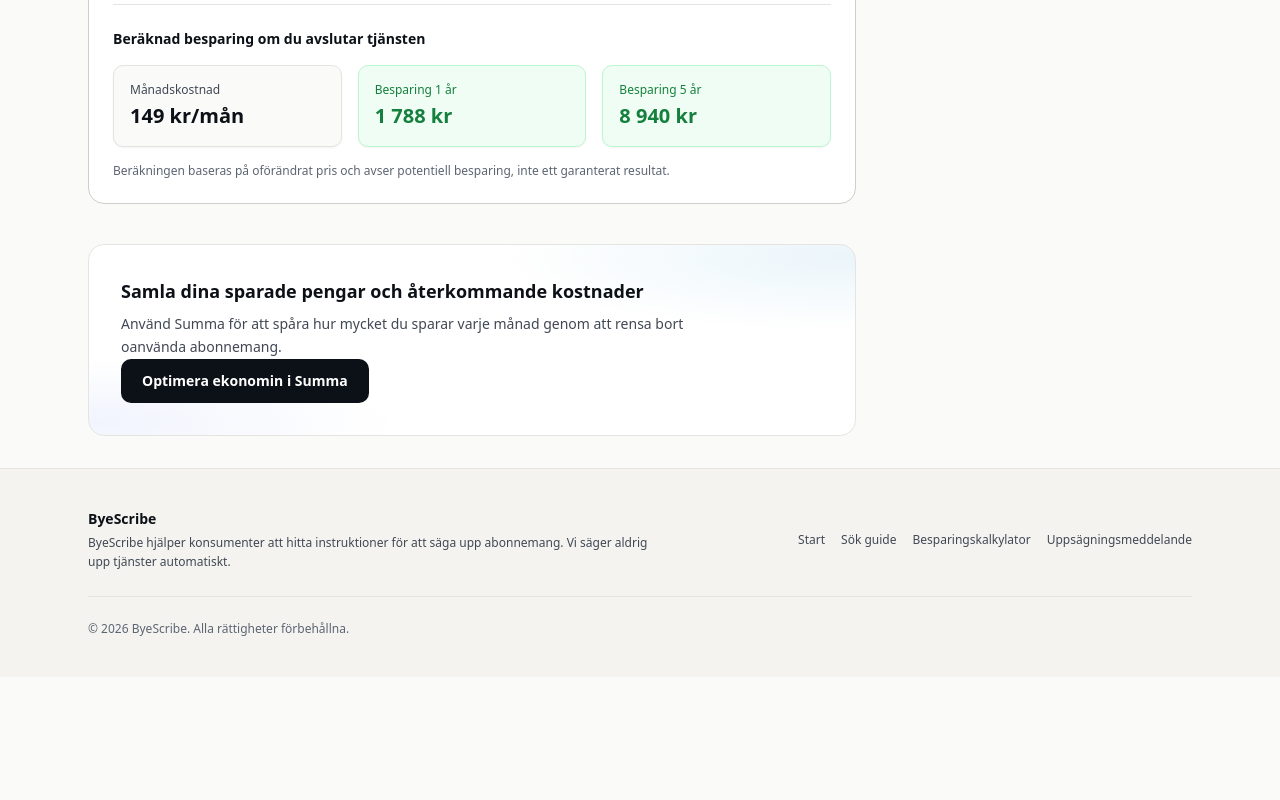
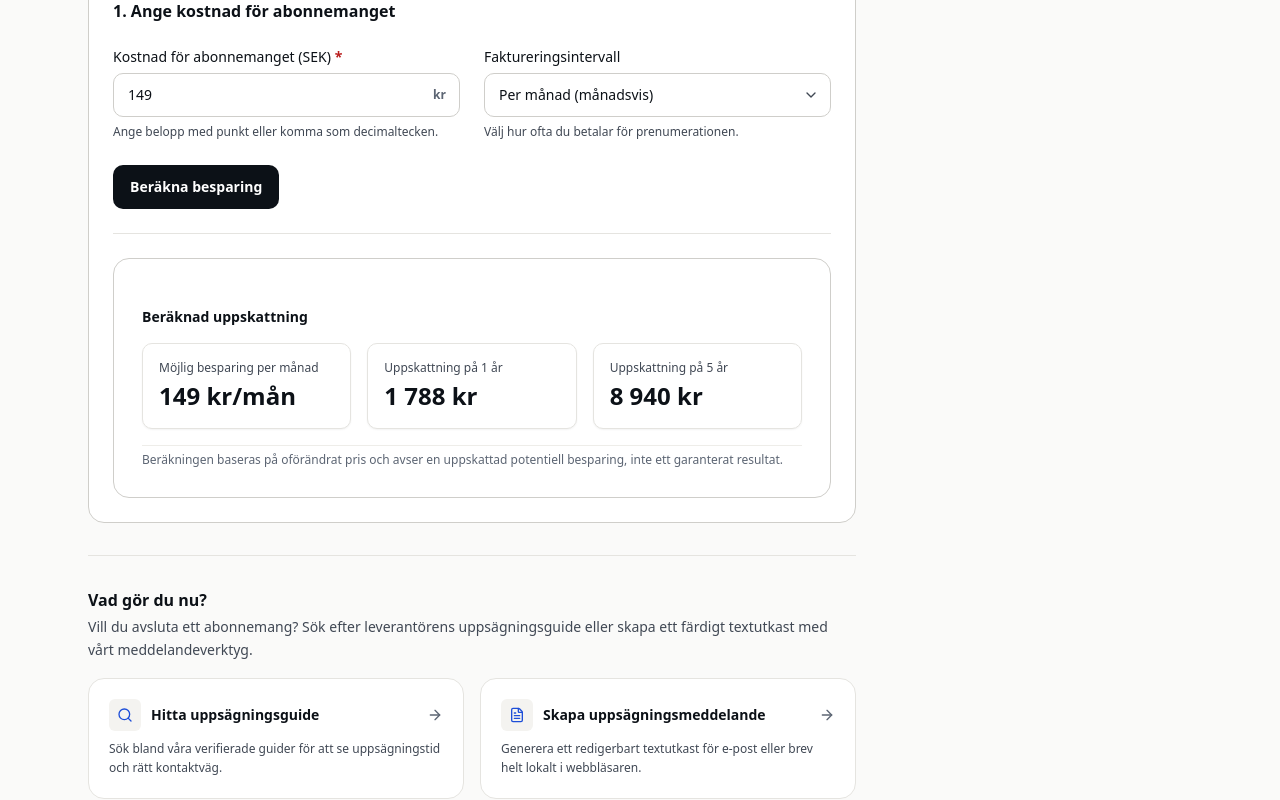
Before and after one commit to adrianspata/bye-scribe-web, a Next.js app: page /sv/verktyg/besparingskalkylator in a window 1280 px wide. Shown: the part 380-1180 px from the top of the page. Before the commit the page ends 1057 px from the top, so only its background shows below. Built offline with nearby package versions, Linux system fonts and the light colour scheme; no server answers.

Commit message:
feat(calculator): implement SavingsResult and SavingsCalculator with integer öre math

```diff
--- a/src/features/savings-calculator/components/savings-calculator.tsx
+++ b/src/features/savings-calculator/components/savings-calculator.tsx
@@ -1,44 +1,85 @@
 'use client';
 
 import React, { useState } from 'react';
-import { parseSEKToMinor, calculateSavings, formatMoneySEK } from '@/lib/money';
+import { parseSEKToMinor, calculateSavings } from '@/lib/money';
 import { FieldLabel, FieldHint } from '@/components/ui/field';
 import { Input } from '@/components/ui/input';
 import { Select } from '@/components/ui/select';
 import { Card } from '@/components/ui/card';
+import { Button } from '@/components/ui/button';
+import { InlineNotice } from '@/components/ui/inline-notice';
+import { SavingsResult } from './savings-result';
+import { Link } from '@/i18n/navigation';
+import { ArrowRight, FileText, Search } from 'lucide-react';
 
 export function SavingsCalculator() {
   const [costInput, setCostInput] = useState('149');
   const [interval, setInterval] = useState<'month' | 'year'>('month');
 
   const amountMinor = parseSEKToMinor(costInput);
+  const isInputEmpty = costInput.trim() === '';
+  const isInvalid = !isInputEmpty && amountMinor === null;
   const isValid = amountMinor !== null && amountMinor > 0;
+
   const projection = isValid
     ? calculateSavings(amountMinor, interval)
     : { monthlyMinor: 0, yearlyMinor: 0, fiveYearMinor: 0 };
 
+  const handleSubmit = (e: React.FormEvent) => {
+    e.preventDefault();
+    // Local calculation happens purely in React state during render
+  };
+
   return (
     <div className="flex flex-col gap-8">
-      <Card variant="raised" className="flex flex-col gap-6">
+      {/* Transparent Calculation Boundary Notice */}
+      <InlineNotice variant="information" title="Beräkningsantagande">
+        Beräkningen är en uppskattning baserad på beloppet du anger.
+      </InlineNotice>
+
+      <Card variant="raised" as="section" aria-labelledby="calc-form-heading" className="flex flex-col gap-6">
+        <h2 id="calc-form-heading" className="text-base font-semibold text-[var(--color-text)]">
+          1. Ange kostnad för abonnemanget
+        </h2>
+
+        <form onSubmit={handleSubmit} className="flex flex-col gap-6">
           <div className="grid grid-cols-1 sm:grid-cols-2 gap-4 sm:gap-6">
             {/* Cost input */}
             <div className="flex flex-col gap-1.5">
-            <FieldLabel htmlFor="cost-input">
+              <FieldLabel htmlFor="cost-input" required>
                 Kostnad för abonnemanget (SEK)
               </FieldLabel>
+              <div className="relative">
                 <Input
                   id="cost-input"
                   type="text"
                   inputMode="decimal"
+                  autoComplete="off"
                   value={costInput}
                   onChange={(e) => setCostInput(e.target.value)}
                   placeholder="T.ex. 149 eller 149,50"
-              aria-describedby="cost-help"
-              hasError={!isValid && costInput.trim() !== ''}
+                  aria-describedby={isInvalid ? 'cost-error' : 'cost-help'}
+                  aria-invalid={isInvalid ? 'true' : 'false'}
+                  hasError={isInvalid}
+                  className="pr-12"
                 />
+                <span
+                  className="absolute inset-y-0 right-0 pr-3.5 flex items-center pointer-events-none text-xs font-semibold text-[var(--color-text-subtle)]"
+                  aria-hidden="true"
+                >
+                  kr
+                </span>
+              </div>
+
+              {isInvalid ? (
+                <span id="cost-error" className="text-xs text-[var(--color-critical)] font-medium">
+                  Ange ett giltigt positivt belopp i kronor (högst 2 decimaler, t.ex. 149 eller 149,90).
+                </span>
+              ) : (
                 <FieldHint id="cost-help">
-              Ange belopp med punkt eller komma (t.ex. 149 eller 149,00).
+                  Ange belopp med punkt eller komma som decimaltecken.
                 </FieldHint>
+              )}
             </div>
 
             {/* Interval selector */}
@@ -54,50 +95,80 @@ export function SavingsCalculator() {
                 <option value="month">Per månad (månadsvis)</option>
                 <option value="year">Per år (årsvis)</option>
               </Select>
+              <FieldHint>
+                Välj hur ofta du betalar för prenumerationen.
+              </FieldHint>
             </div>
           </div>
 
-        {/* Calculation Results Card */}
-        {isValid ? (
-          <div
-            aria-live="polite"
-            className="border-t border-[var(--color-border)] pt-6 flex flex-col gap-4"
-          >
-            <h3 className="text-sm font-semibold text-[var(--color-text)]">
-              Beräknad besparing om du avslutar tjänsten
-            </h3>
-            <div className="grid grid-cols-1 sm:grid-cols-3 gap-4">
-              <div className="p-4 bg-[var(--color-page)] border border-[var(--color-border)] rounded-[var(--radius-md)] flex flex-col gap-1 shadow-xs">
-                <span className="text-xs text-[var(--color-text-muted)]">Månadskostnad</span>
-                <span className="text-xl font-bold text-[var(--color-text)] tabular-nums">
-                  {formatMoneySEK(projection.monthlyMinor, { inMinor: true, interval: 'month' })}
-                </span>
+          <div className="flex items-center gap-3">
+            <Button type="submit" variant="primary" size="md">
+              Beräkna besparing
+            </Button>
           </div>
+        </form>
 
-              <div className="p-4 bg-[var(--color-positive-surface)] border border-[var(--color-positive-border)] rounded-[var(--radius-md)] flex flex-col gap-1 shadow-xs">
-                <span className="text-xs text-[var(--color-positive)] font-medium">Besparing 1 år</span>
-                <span className="text-xl font-bold text-[var(--color-positive)] tabular-nums">
-                  {formatMoneySEK(projection.yearlyMinor, { inMinor: true })}
-                </span>
-              </div>
-
-              <div className="p-4 bg-[var(--color-positive-surface)] border border-[var(--color-positive-border)] rounded-[var(--radius-md)] flex flex-col gap-1 shadow-xs">
-                <span className="text-xs text-[var(--color-positive)] font-medium">Besparing 5 år</span>
-                <span className="text-xl font-bold text-[var(--color-positive)] tabular-nums">
-                  {formatMoneySEK(projection.fiveYearMinor, { inMinor: true })}
-                </span>
-              </div>
-            </div>
-            <p className="text-xs text-[var(--color-text-subtle)]">
-              Beräkningen baseras på oförändrat pris och avser potentiell besparing, inte ett garanterat resultat.
-            </p>
-          </div>
-        ) : (
-          <div className="border-t border-[var(--color-border)] pt-4 text-xs text-[var(--color-critical)] font-medium">
-            Vänligen ange ett giltigt positivt belopp.
+        {/* Calculation Result */}
+        {isValid && (
+          <div className="border-t border-[var(--color-border)] pt-6">
+            <SavingsResult projection={projection} />
           </div>
         )}
       </Card>
+
+      {/* Next Steps Guidance */}
+      <section aria-labelledby="calc-next-steps" className="border-t border-[var(--color-border)] pt-8 flex flex-col gap-4">
+        <div className="flex flex-col gap-1">
+          <h2 id="calc-next-steps" className="text-base font-semibold text-[var(--color-text)]">
+            Vad gör du nu?
+          </h2>
+          <p className="text-sm text-[var(--color-text-muted)] leading-relaxed">
+            Vill du avsluta ett abonnemang? Sök efter leverantörens uppsägningsguide eller skapa ett färdigt textutkast med vårt meddelandeverktyg.
+          </p>
+        </div>
+
+        <div className="grid grid-cols-1 sm:grid-cols-2 gap-4">
+          <Link
+            href="/sok"
+            className="group p-5 bg-[var(--color-surface)] border border-[var(--color-border)] rounded-[var(--radius-lg)] hover:border-[var(--color-border-strong)] hover:shadow-raised transition-all flex flex-col gap-2 focus-visible:ring-2 focus-visible:ring-[var(--color-focus)] outline-none"
+          >
+            <div className="flex items-center justify-between">
+              <div className="flex items-center gap-2.5">
+                <div className="p-2 rounded-[var(--radius-sm)] bg-[var(--color-page-subtle)] text-[var(--color-accent)] group-hover:bg-[var(--color-accent)] group-hover:text-[var(--color-accent-contrast)] transition-colors">
+                  <Search className="w-4 h-4" aria-hidden="true" />
+                </div>
+                <span className="font-semibold text-sm text-[var(--color-text)] group-hover:text-[var(--color-accent)] transition-colors">
+                  Hitta uppsägningsguide
+                </span>
+              </div>
+              <ArrowRight className="w-4 h-4 text-[var(--color-text-subtle)] group-hover:text-[var(--color-accent)] group-hover:translate-x-1 transition-all" aria-hidden="true" />
+            </div>
+            <p className="text-xs text-[var(--color-text-muted)] leading-relaxed">
+              Sök bland våra verifierade guider för att se uppsägningstid och rätt kontaktväg.
+            </p>
+          </Link>
+
+          <Link
+            href="/verktyg/uppsagningsmeddelande"
+            className="group p-5 bg-[var(--color-surface)] border border-[var(--color-border)] rounded-[var(--radius-lg)] hover:border-[var(--color-border-strong)] hover:shadow-raised transition-all flex flex-col gap-2 focus-visible:ring-2 focus-visible:ring-[var(--color-focus)] outline-none"
+          >
+            <div className="flex items-center justify-between">
+              <div className="flex items-center gap-2.5">
+                <div className="p-2 rounded-[var(--radius-sm)] bg-[var(--color-page-subtle)] text-[var(--color-accent)] group-hover:bg-[var(--color-accent)] group-hover:text-[var(--color-accent-contrast)] transition-colors">
+                  <FileText className="w-4 h-4" aria-hidden="true" />
+                </div>
+                <span className="font-semibold text-sm text-[var(--color-text)] group-hover:text-[var(--color-accent)] transition-colors">
+                  Skapa uppsägningsmeddelande
+                </span>
+              </div>
+              <ArrowRight className="w-4 h-4 text-[var(--color-text-subtle)] group-hover:text-[var(--color-accent)] group-hover:translate-x-1 transition-all" aria-hidden="true" />
+            </div>
+            <p className="text-xs text-[var(--color-text-muted)] leading-relaxed">
+              Generera ett redigerbart textutkast för e-post eller brev helt lokalt i webbläsaren.
+            </p>
+          </Link>
+        </div>
+      </section>
     </div>
   );
 }
--- /dev/null
+++ b/src/features/savings-calculator/components/savings-result.tsx
@@ -0,0 +1,61 @@
+import React from 'react';
+import { SavingsProjection, formatMoneySEK } from '@/lib/money';
+import { SignalField } from '@/components/visual/signal-field';
+
+export interface SavingsResultProps {
+  projection: SavingsProjection;
+}
+
+export function SavingsResult({ projection }: SavingsResultProps) {
+  return (
+    <div
+      aria-live="polite"
+      className="relative rounded-[var(--radius-lg)] p-6 sm:p-7 bg-[var(--color-surface)] border border-[var(--color-border-strong)] overflow-hidden shadow-raised flex flex-col gap-5"
+    >
+      {/* Decorative SignalField Layer with Controlled Contrast */}
+      <SignalField variant="tool" className="rounded-[var(--radius-lg)] opacity-70" />
+
+      <div className="relative z-10 flex flex-col gap-4">
+        <h3 className="text-sm font-semibold text-[var(--color-text)]">
+          Beräknad uppskattning
+        </h3>
+
+        <div className="grid grid-cols-1 sm:grid-cols-3 gap-4">
+          {/* Monthly */}
+          <div className="p-4 bg-[var(--color-surface-raised)] border border-[var(--color-border)] rounded-[var(--radius-md)] flex flex-col gap-1 shadow-xs">
+            <span className="text-xs text-[var(--color-text-muted)] font-medium">
+              Möjlig besparing per månad
+            </span>
+            <span className="text-xl sm:text-2xl font-bold text-[var(--color-text)] tabular-nums">
+              {formatMoneySEK(projection.monthlyMinor, { inMinor: true, interval: 'month' })}
+            </span>
+          </div>
+
+          {/* 1 Year */}
+          <div className="p-4 bg-[var(--color-surface-raised)] border border-[var(--color-border)] rounded-[var(--radius-md)] flex flex-col gap-1 shadow-xs">
+            <span className="text-xs text-[var(--color-text-muted)] font-medium">
+              Uppskattning på 1 år
+            </span>
+            <span className="text-xl sm:text-2xl font-bold text-[var(--color-text)] tabular-nums">
+              {formatMoneySEK(projection.yearlyMinor, { inMinor: true })}
+            </span>
+          </div>
+
+          {/* 5 Years */}
+          <div className="p-4 bg-[var(--color-surface-raised)] border border-[var(--color-border)] rounded-[var(--radius-md)] flex flex-col gap-1 shadow-xs">
+            <span className="text-xs text-[var(--color-text-muted)] font-medium">
+              Uppskattning på 5 år
+            </span>
+            <span className="text-xl sm:text-2xl font-bold text-[var(--color-text)] tabular-nums">
+              {formatMoneySEK(projection.fiveYearMinor, { inMinor: true })}
+            </span>
+          </div>
+        </div>
+
+        <p className="text-xs text-[var(--color-text-subtle)] leading-relaxed pt-1 border-t border-[var(--color-border-subtle)]">
+          Beräkningen baseras på oförändrat pris och avser en uppskattad potentiell besparing, inte ett garanterat resultat.
+        </p>
+      </div>
+    </div>
+  );
+}
```
Also changed, not shown: 1 other file (tests, documents, lock files or other folders). Lines whose indentation alone changed are shown as unchanged.
